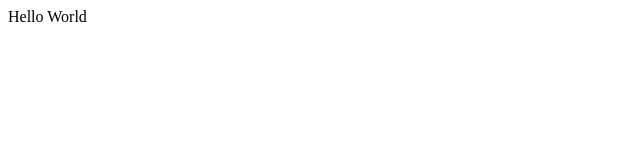
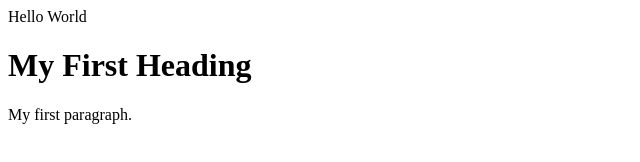
Before and after one commit to msabbyb/HelloWorld, a plain HTML site: page index.html in a window 1280 px wide. Shown: the whole page, without its empty margins (0-640 px from the left). Drawn offline with Linux system fonts and the light colour scheme.

Commit message:
Update index.html

```diff
--- a/index.html
+++ b/index.html
@@ -1 +1,14 @@
 Hello World
+
+<!DOCTYPE html>
+<html>
+  <head>
+    <title>Page Title</title>
+  </head>
+  <body>
+
+    <h1>My First Heading</h1>
+    <p>My first paragraph.</p>
+
+  </body>
+</html>
```
